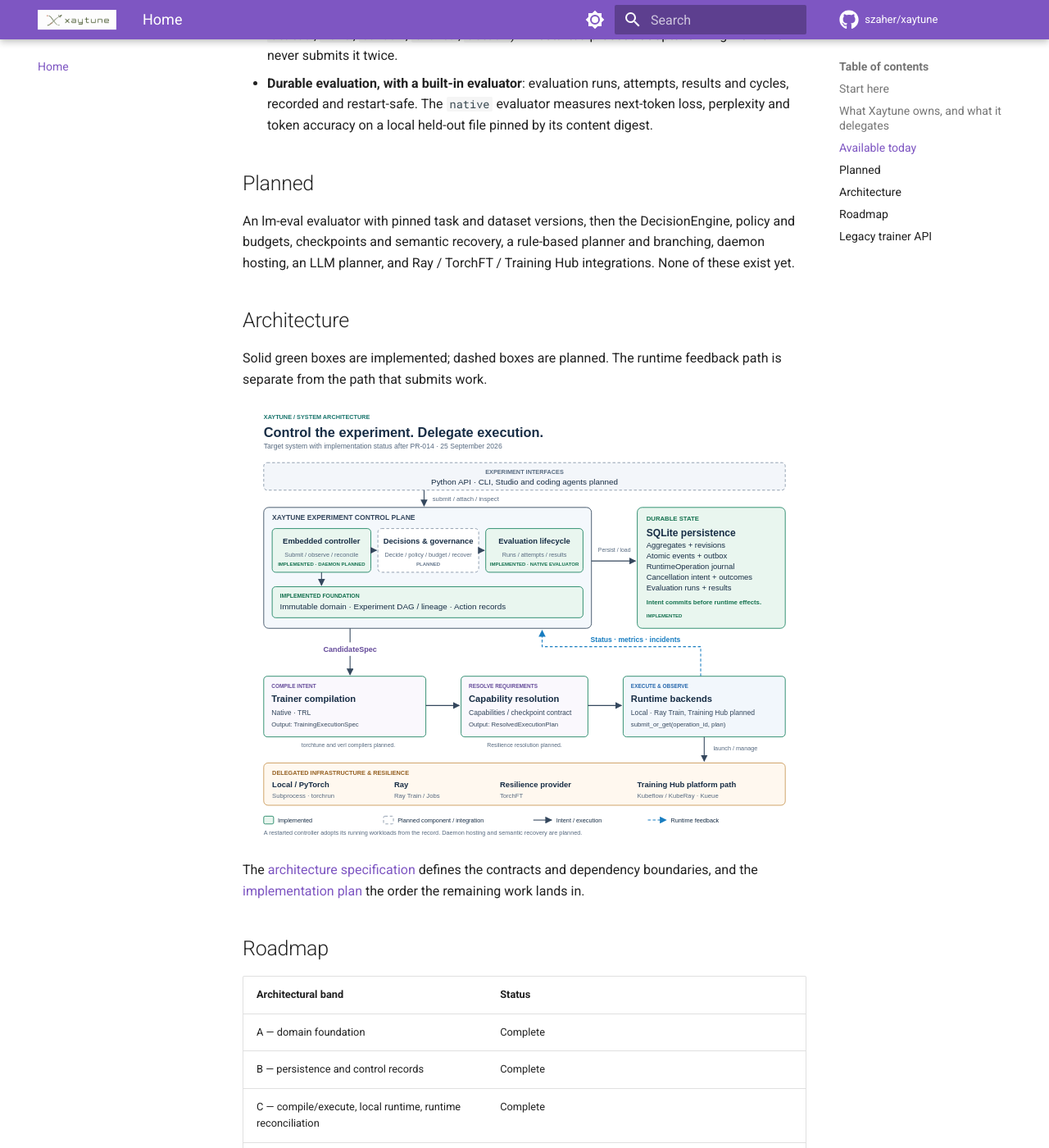
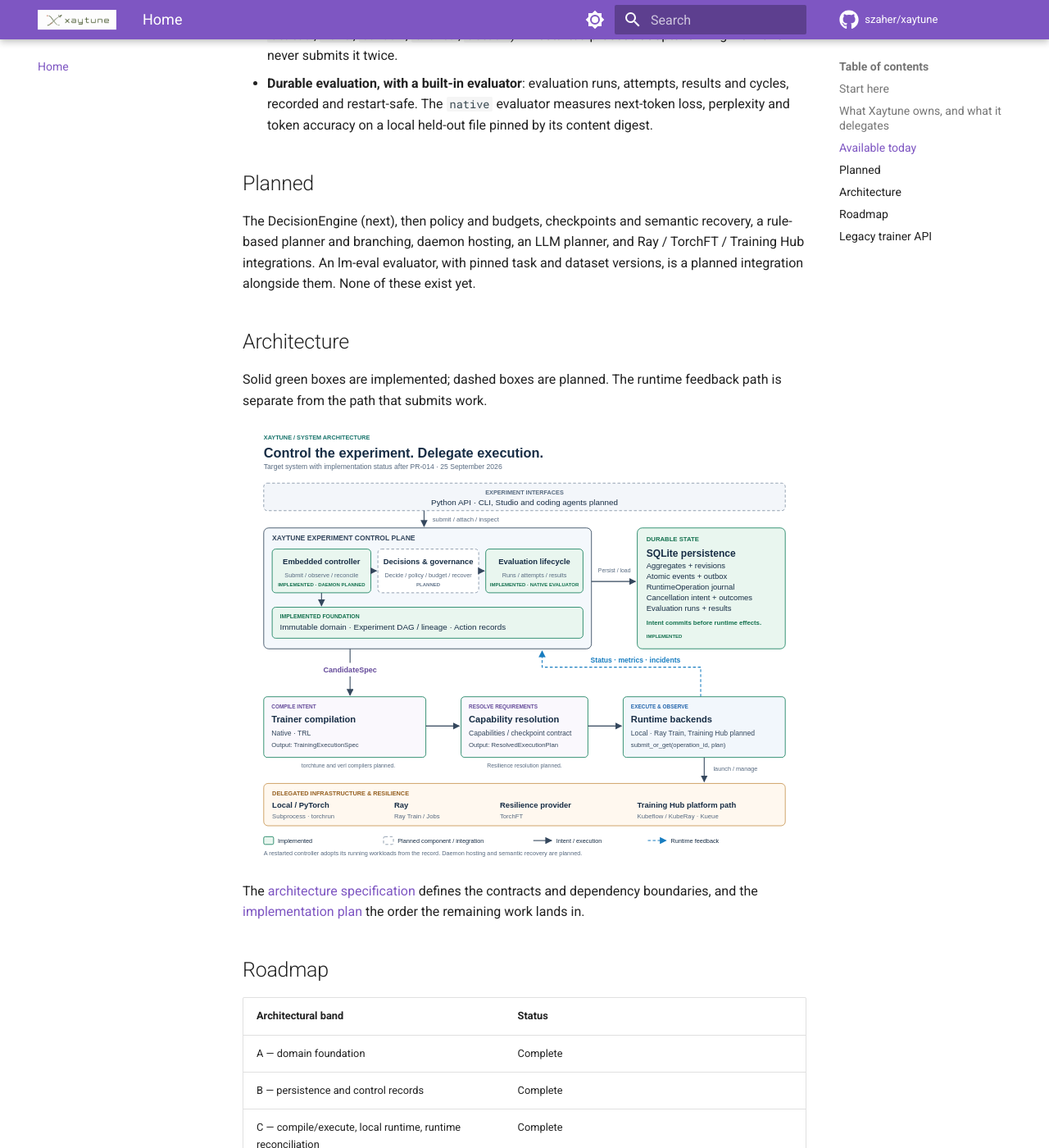
Before and after one commit to szaher/xaytune, an MkDocs documentation site: the page built from docs/index.md, in a window 1280 px wide and 1400 px high, scrolled down 1753 px. Shown: the whole window at 82% size. Built offline with MkDocs 1.6.1 and Material for MkDocs 9.7.7, drawn with Linux system fonts in a browser that asks for light colours; comment, search, counter and statistics services are not loaded; some of the changed text lies outside the part shown.

Commit message:
Roadmap: the DecisionEngine is next; lm-eval is a planned integration
The public roadmap now matches the sequence decided for band D: the native
evaluator (this PR), then PR-015 (DecisionEngine), with the lm-eval
evaluator (PR-014b) as a separate integration that follows or runs
alongside, not a prerequisite for decisions or for 1.0.0a1.

Co-Authored-By: Claude Opus 5.5 <noreply@anthropic.com>

```diff
--- a/docs/index.md
+++ b/docs/index.md
@@ -69,11 +69,11 @@ Status as of **2026-09-25**, after PR-014:
 
 ## Planned
 
-An lm-eval evaluator with pinned task and dataset versions, then the
-DecisionEngine, policy and budgets,
-checkpoints and semantic recovery, a rule-based planner and branching, daemon
-hosting, an LLM planner, and Ray / TorchFT / Training Hub integrations. None of
-these exist yet.
+The DecisionEngine (next), then policy and budgets, checkpoints and semantic
+recovery, a rule-based planner and branching, daemon hosting, an LLM planner,
+and Ray / TorchFT / Training Hub integrations. An lm-eval evaluator, with
+pinned task and dataset versions, is a planned integration alongside them.
+None of these exist yet.
 
 ## Architecture
 
```
Also changed, not shown: other parts of docs/index.md (+1 -1 lines), README.md (+13 -10 lines), xaytune-training-harness-spec/15-implementation-plan.md (+3 -1 lines), xaytune-training-harness-spec/README.md (+3 -3 lines).
